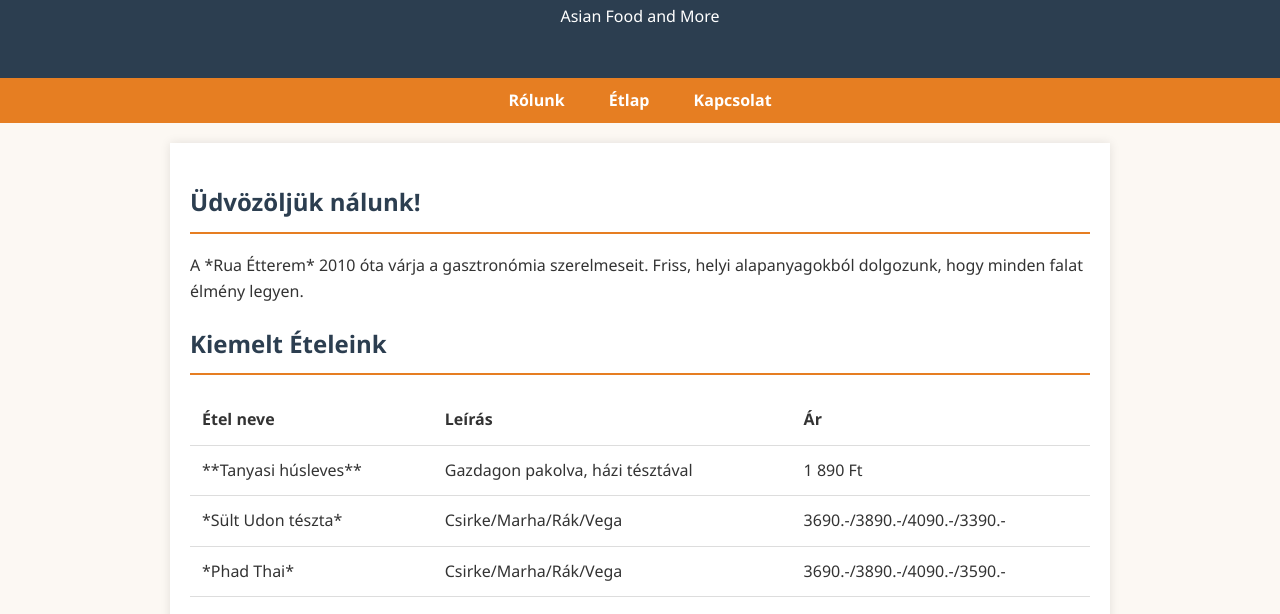
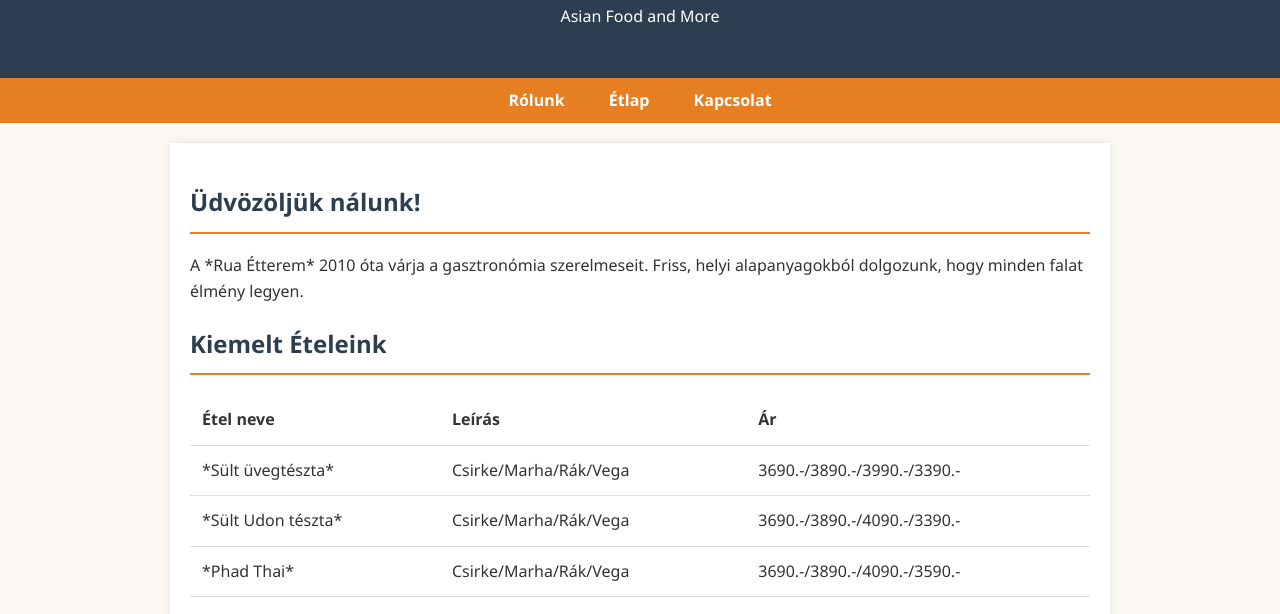
Before and after one commit to Nagdav/rua-etterem, a plain HTML site: page rua_index.html in a window 1280 px wide. Shown: the part 122-736 px from the top of the page. Drawn offline with Linux system fonts and the light colour scheme.

Commit message:
Update rua_index.html

```diff
--- a/rua_index.html
+++ b/rua_index.html
@@ -96,9 +96,9 @@
                 </thead>
                 <tbody>
                     <tr>
-                        <td>**Tanyasi húsleves**</td>
-                        <td>Gazdagon pakolva, házi tésztával</td>
-                        <td>1 890 Ft</td>
+                        <td>*Sült üvegtészta*</td>
+                        <td>Csirke/Marha/Rák/Vega</td>
+                        <td>3690.-/3890.-/3990.-/3390.-</td>
                     </tr>
                     <tr>
                         <td>*Sült Udon tészta*</td>
@@ -127,4 +127,5 @@
     </div>
 
 </body>
+
 </html>
```
